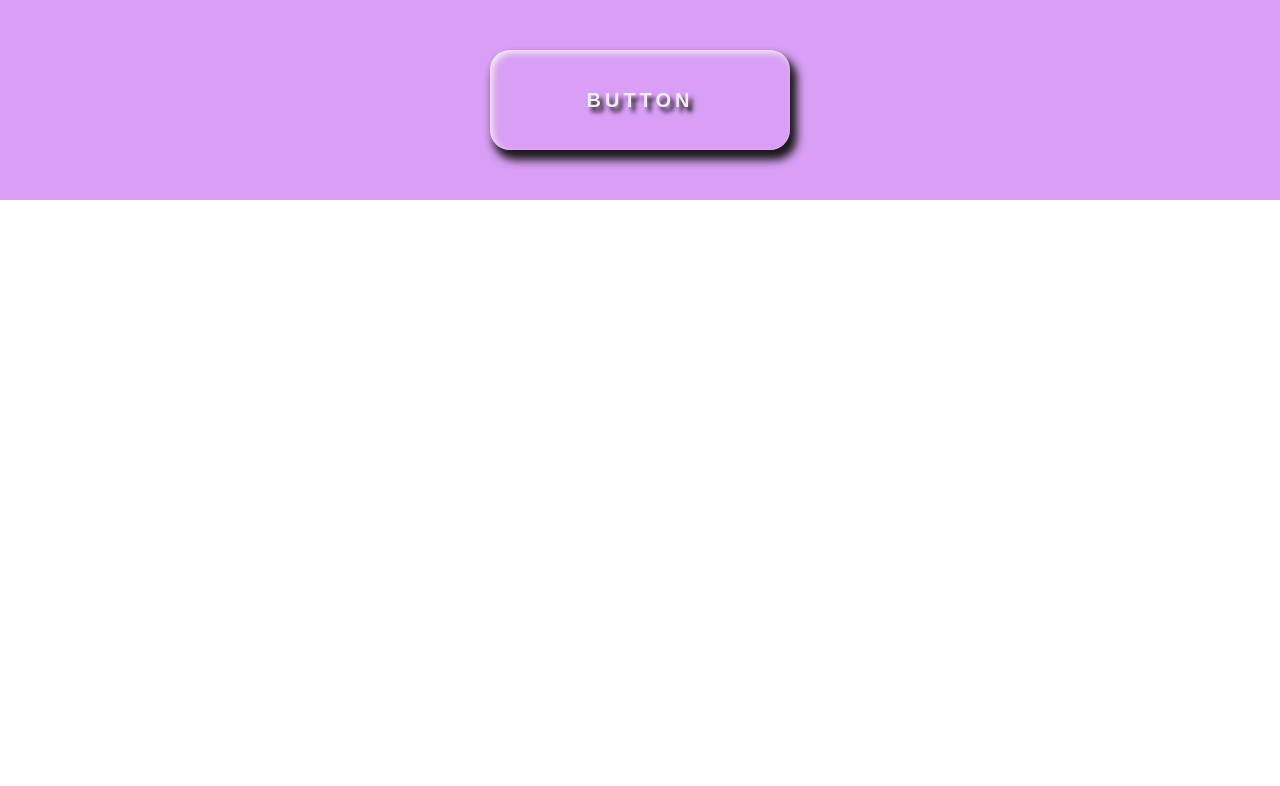
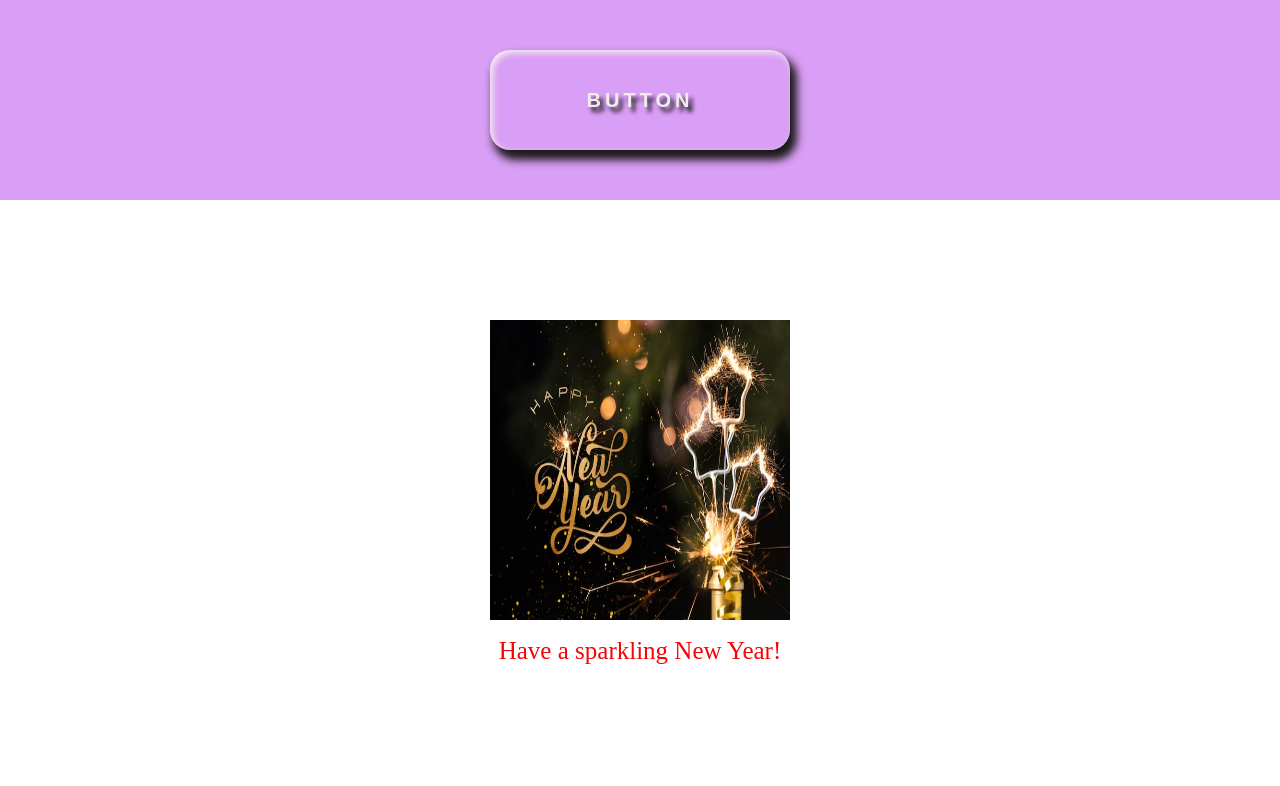
Before and after one commit to Sergo-Chalkatryan/homework8, a plain HTML site: page index.html in a window 1280 px wide. Drawn offline with Linux system fonts and the light colour scheme.

Commit message:
added task2

```diff
--- a/css/style.css
+++ b/css/style.css
@@ -28,3 +28,35 @@ button:active {
     -3px -3px 7px 0 whitesmoke inset;
   text-shadow: 1px 1px 4px rgb(24, 24, 24);
 }
+
+/* task2 */
+.task2 {
+  display: flex;
+  justify-content: center;
+  padding: 100px;
+}
+.card {
+  padding: 20px;
+  width: 340px;
+  transition-duration: 1s;
+}
+.card img {
+  height: 300px;
+  width: 300px;
+  transition-duration: 1s;
+}
+h3 {
+  color: rgb(245, 5, 5);
+  font-size: 25px;
+  text-wrap: initial;
+  text-align: center;
+  padding-top: 15px;
+}
+.card:hover {
+  border-radius: 35px;
+  box-shadow: 5px 5px 15px 0 rgb(245, 5, 5), -5px -5px 15px 0 rgb(245, 5, 5);
+}
+.card:hover img {
+  border-top-left-radius: 35px;
+  border-top-right-radius: 35px;
+}
--- a/index.html
+++ b/index.html
@@ -14,5 +14,13 @@
         <section class="section1">
           <button>BUTTON</button>
         </section>
+
+        <!-- task2 -->
+      <section class="task2">
+        <div class="card">
+          <img src="images/new-year-banner-with-fireworks.avif" alt="new_year_2024" />
+          <h3>Have a sparkling New Year!</h3>
+        </div>
+      </section>
 </body>
 </html>
```
Also changed, not shown: images/new-year-banner-with-fireworks.avif (added).
